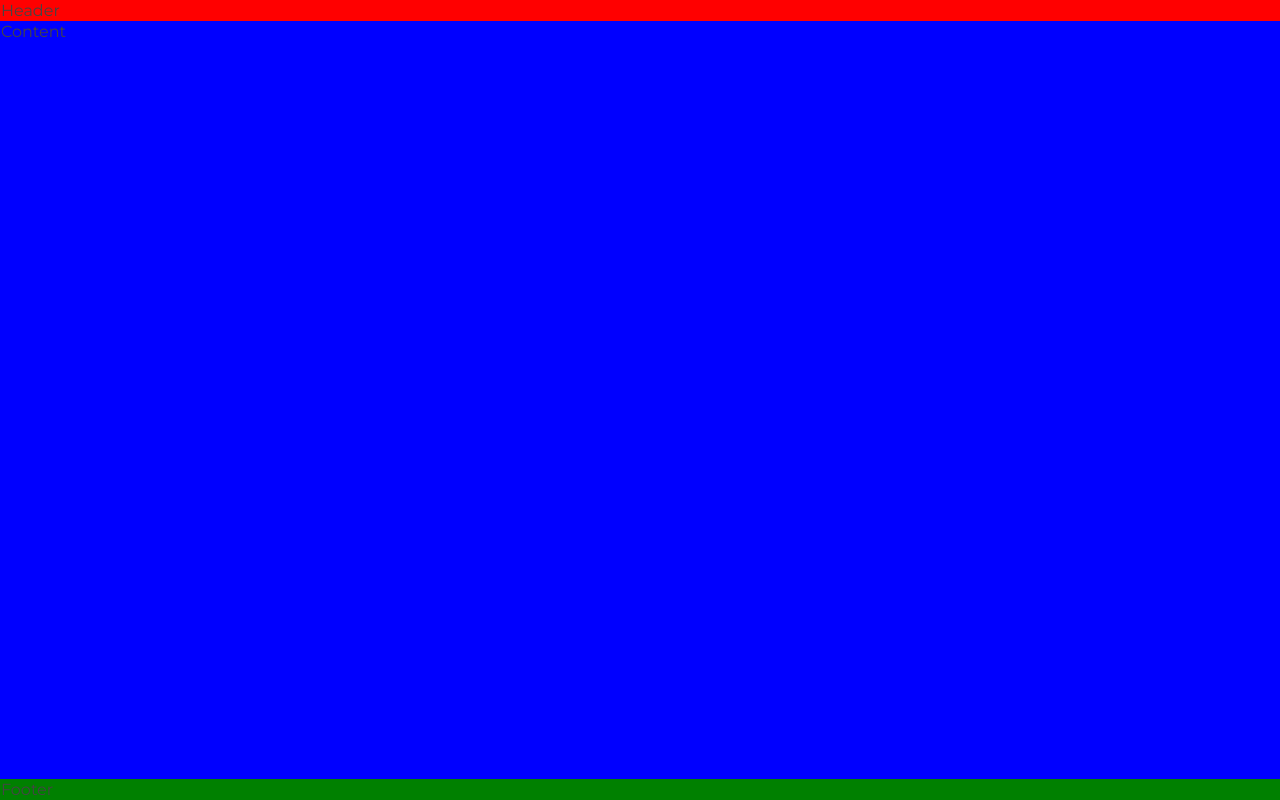
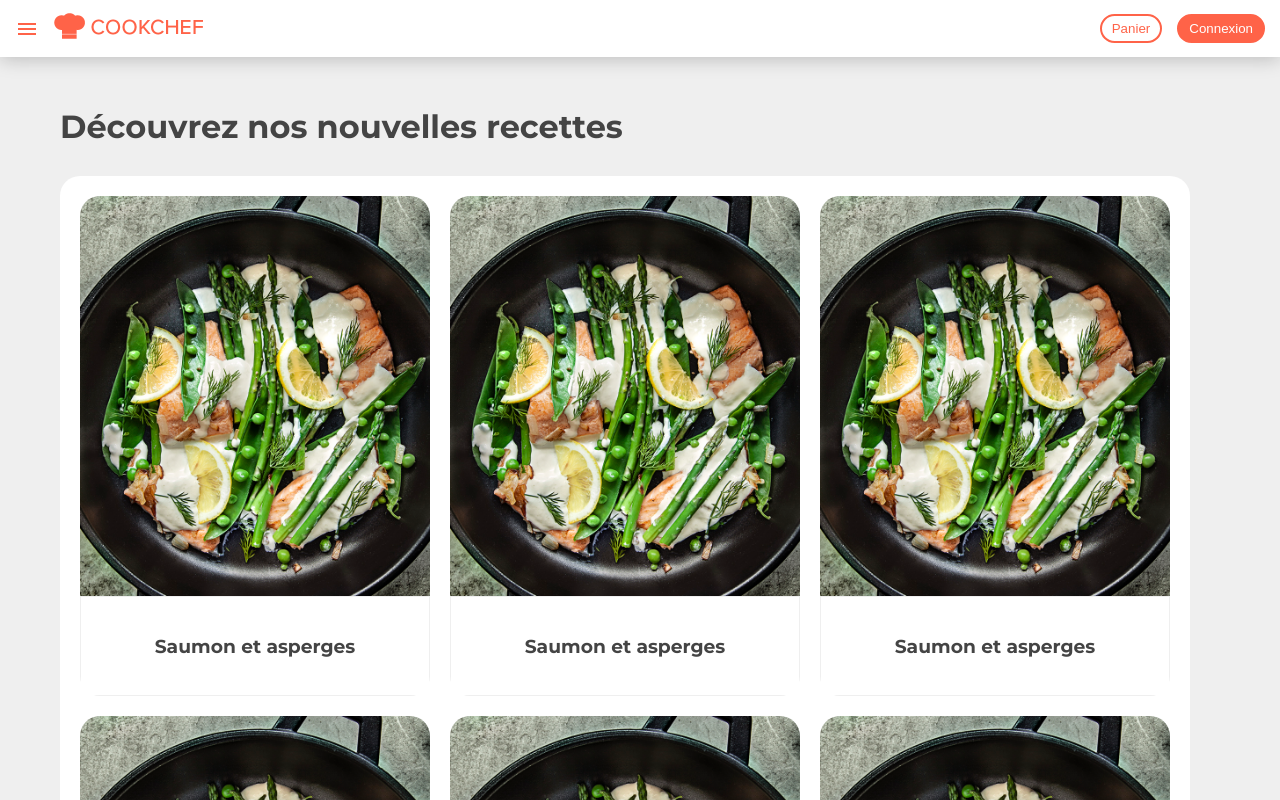
Before and after one commit to johannesmadja/dyma-react, a React (Vite) app: page / in a window 1280 px wide. Shown: the top 800 px of the page. Built offline with nearby package versions, Linux system fonts and the light colour scheme.

Commit message:
chaptitre samedi

```diff
--- a/index.html
+++ b/index.html
@@ -6,6 +6,7 @@
     <link rel="preconnect" href="https://fonts.googleapis.com">
     <link rel="preconnect" href="https://fonts.gstatic.com" crossorigin>
     <link href="https://fonts.googleapis.com/css2?family=Montserrat:ital,wght@0,100..900;1,100..900&display=swap" rel="stylesheet">
+    <link href="https://fonts.googleapis.com/css2?family=Material+Symbols+Outlined" rel="stylesheet" />
     <meta name="viewport" content="width=device-width, initial-scale=1.0" />
     <title>CookChef</title>
   </head>
--- a/src/App.jsx
+++ b/src/App.jsx
@@ -1,6 +1,6 @@
-import Content from "./components/Content"
 import Header from "./components/Header"
 import Footer from "./components/Footer"
+import Content from "./components/Content"
 import styles from "./App.module.scss";
 
 function App() {
--- /dev/null
+++ b/src/assets/styles/_themes.scss
@@ -0,0 +1,27 @@
+.btn {
+    padding: 5px 10px;
+    border-radius: 20px;
+    cursor: pointer;
+    transition: 0.2s ease-in-out opacity;
+
+    &:hover {
+        opacity: 0.7;
+    }
+}
+
+.btn-primary {
+    background-color: var(--primary);
+    color: white;
+    border: 2px solid var(--primary);
+}
+
+.btn-primary-reverse {
+    background-color: white;
+    border: 2px solid var(--primary);
+    color: var(--primary);
+}
+
+.card {
+  border-radius: 20px;
+  background-color: white;
+}
--- a/src/components/Content.jsx
+++ b/src/components/Content.jsx
@@ -1,5 +1,25 @@
+import styles from './Content.module.scss';
+import Recipe from './Recipe';
+
 function Content() {
-    return <h className="flex-fill b3" >Content</h>
+    return (
+    <div className="flex-fill container p-20" >
+        <h1 className='my-30'>Découvrez nos nouvelles recettes</h1>
+
+        <div className={`p-20 card ${ styles.contentCard}`}>
+            <div className={`${ styles.grid}`}>
+                <Recipe/>
+                <Recipe/>
+                <Recipe/>
+                <Recipe/>
+                <Recipe/>
+                <Recipe/>
+                <Recipe/>
+            </div>
+
+        </div>
+    </div>
+)
 }
 
 export default Content;
--- /dev/null
+++ b/src/components/Content.module.scss
@@ -0,0 +1,17 @@
+.grid {
+    display: grid;
+    place-content: center;
+    grid-template-columns: repeat(3, 350px);
+    grid-auto-columns: repeat(3, 350px);
+    gap: 20px
+}
+
+.contentCard {
+    width: 1130px;
+}
+
+.elem {
+    height: 300px;
+    border: 1px solid var(--primary);
+    box-shadow: var(--box-shadow);
+}
--- a/src/components/Footer.jsx
+++ b/src/components/Footer.jsx
@@ -1,5 +1,11 @@
+import styles from './Footer.module.scss'
+
 function Footer() {
-    return <h className="b2">Footer</h>
+    return (
+        <footer className={`${styles.footer} d-flex justify-content-center align-items-center`}>
+            <p>Copyright @ 2026 Cookchef Dyma, Inc.</p>
+        </footer>
+    )
 }
 
 export default Footer;
--- /dev/null
+++ b/src/components/Footer.module.scss
@@ -0,0 +1,4 @@
+.footer {
+    background-color: var(--gray-1);
+    color: white;
+}
--- a/src/components/Header.jsx
+++ b/src/components/Header.jsx
@@ -1,5 +1,26 @@
+import styles from './Header.module.scss';
+import  cookchef  from "../assets/images/cookchef.png";
+
 function Header() {
-    return <h className="b1">Header</h>
+    return (
+        <header className={`d-flex flex-row align-items-center ${styles.header}`}>
+            <span class="material-symbols-outlined mr-15">menu</span>
+            <div className='flex-fill'>
+                <img src={cookchef} alt="logo" />
+            </div>
+
+            <ul>
+                <button className='mr-15 btn btn-primary-reverse'>
+                    {/* <span class="material-symbols-outlined">shopping_basket</span> */}
+                    Panier
+                </button>
+                <button className='btn btn-primary'>
+                    Connexion
+                </button>
+            </ul>
+
+        </header>
+    )
 }
 
 export default Header;
--- /dev/null
+++ b/src/components/Header.module.scss
@@ -0,0 +1,14 @@
+.header {
+    padding: 10px 15px;
+    box-shadow: var(--box-shadow-nav);
+    background-color: white;
+
+    span {
+        color: var(--primary);
+    }
+
+    img {
+        width: 150px;
+
+    }
+}
--- /dev/null
+++ b/src/components/Recipe.jsx
@@ -0,0 +1,19 @@
+import styles from './Recipe.module.scss'
+import recette from '../assets/images/recette.jpg'
+
+function Recipe() {
+    return (
+    <div className={styles.recipe}>
+
+        <div className={styles.imageContainer}>
+            <img src={recette} alt="recipe" />
+        </div>
+
+        <div className={`${styles.recipeTitle} d-flex flex-row justify-content-center align-items-center`}>
+            <h3>Saumon et asperges</h3>
+        </div>
+    </div>
+    )
+}
+
+export default Recipe;
--- /dev/null
+++ b/src/components/Recipe.module.scss
@@ -0,0 +1,33 @@
+.recipe {
+  border-radius: 20px;
+  height: 500px;
+    overflow: hidden;
+  cursor: pointer;
+  &:hover {
+    img {
+      transform: scale(1.1);
+    }
+    .recipeTitle {
+      color: var(--primary);
+    }
+  }
+}
+
+.imageContainer {
+  height: 400px;
+//   border-top-left-radius: 20px;
+//   border-top-right-radius: 20px;
+  overflow: hidden;
+  img {
+    transition: 1s transform;
+    width: 100%;
+  }
+}
+
+.recipeTitle {
+  height: 100px;
+  transition: 0.2s color;
+  border: 1px solid var(--gray-2);
+//   border-bottom-left-radius: 20px;
+//   border-bottom-right-radius: 20px;
+}
--- a/src/index.scss
+++ b/src/index.scss
@@ -3,3 +3,4 @@
 @use './assets/styles/debug';
 @use './assets/styles/flex';
 @use './assets/styles/utils';
+@use './assets/styles/themes'
```
Also changed, not shown: 1 other file (tests, documents, lock files or other folders).
